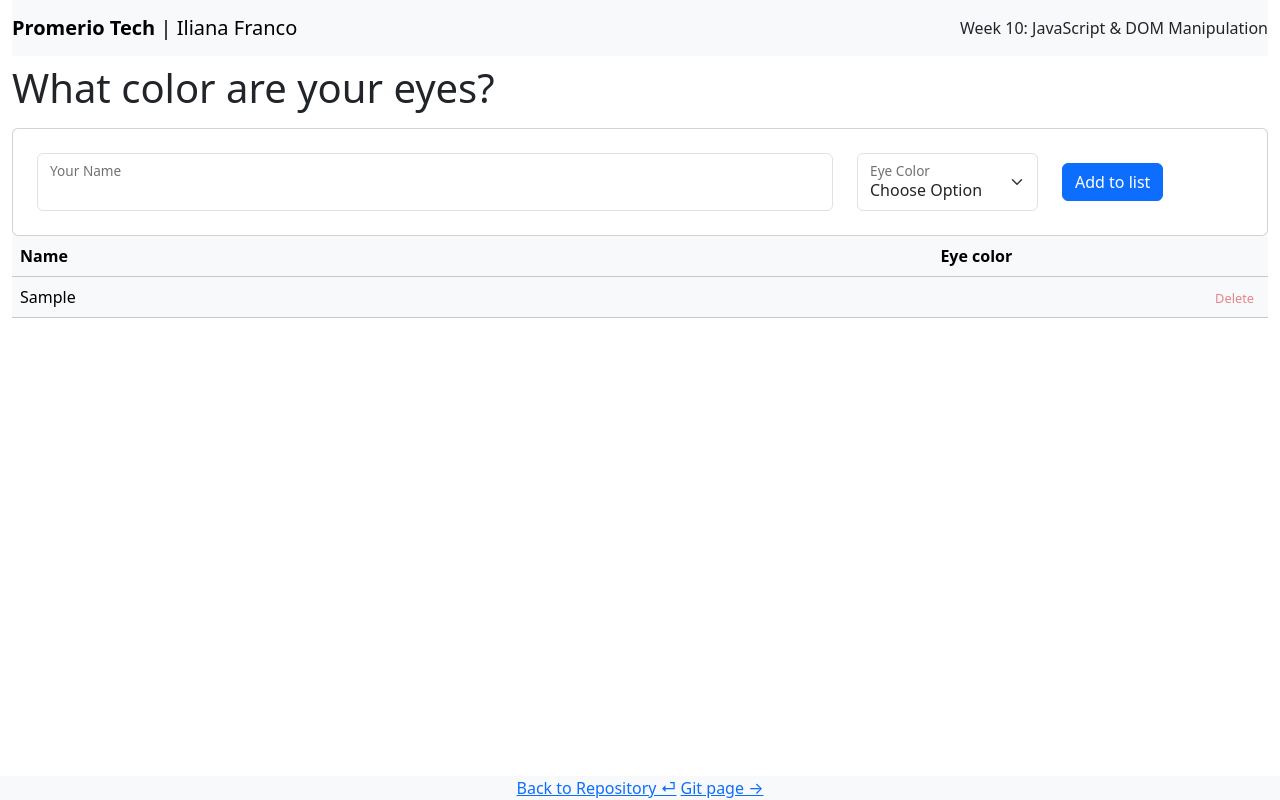
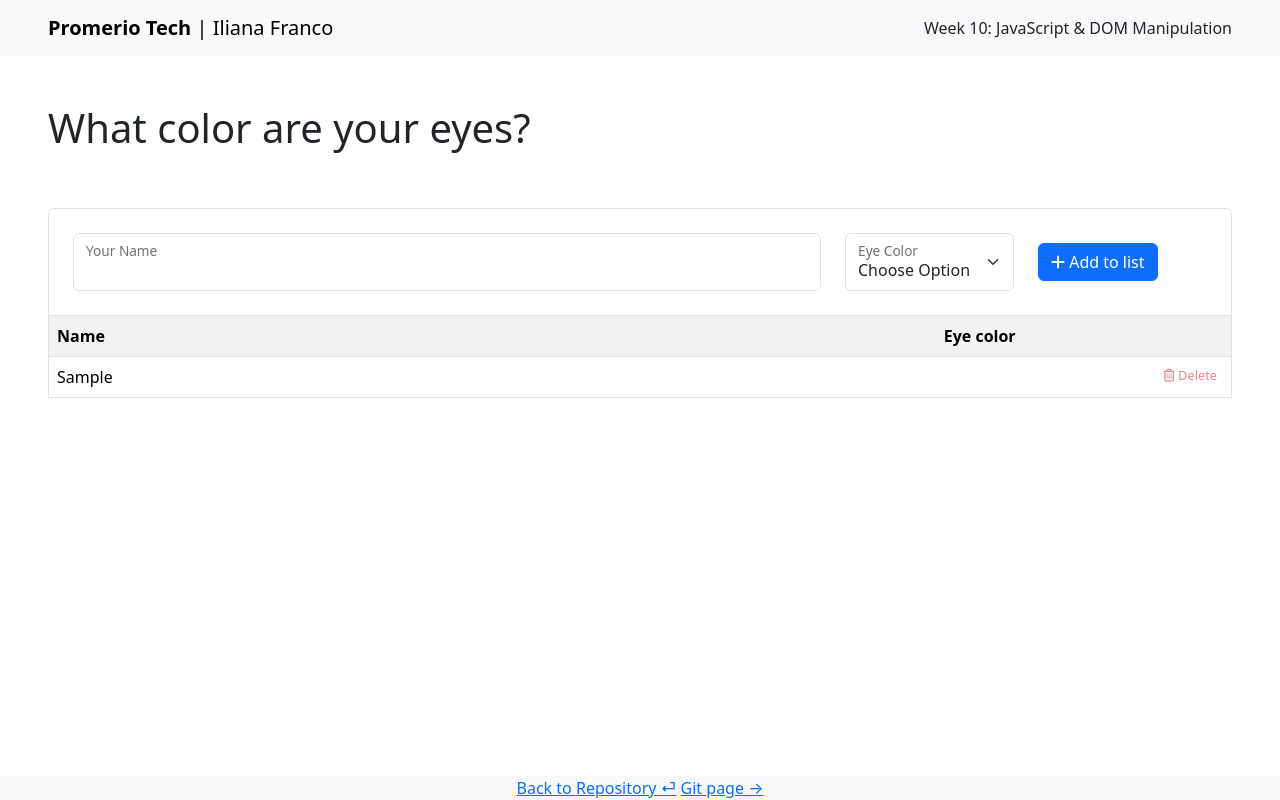
Before and after one commit to illzie/week-10, a website: page index.html in a window 1280 px wide. Both pictures are taken after typing "Sample" into the empty fields and a click on the button "Add to list". Drawn offline with nearby package versions, Linux system fonts and the light colour scheme.

Commit message:
Updated CSS to style delete button properly Updated JS to start w/ validation script Updated HTML to fix bootstrap styling

```diff
--- a/custom.css
+++ b/custom.css
@@ -19,6 +19,18 @@ main {
     opacity: 1;
 }
 
-table tr td:nth-child(3) {
-    width: 5ch;
+.form {
+    position: relative;
 }
+
+td:has(.fa-trash-o) {
+    display: flex;
+    justify-content: flex-end;
+    border: none;
+}
+
+.validation-message {
+    position: absolute;
+    height: 1.5rem;
+    font-size: 0.7rem;
+}
--- a/eyecolor.js
+++ b/eyecolor.js
@@ -19,7 +19,7 @@ function deleteBtn(id) {
     let btn = document.createElement('button');
     btn.className = 'button-as-link text-danger';
     btn.id = id;
-    btn.innerHTML = 'Delete';
+    btn.innerHTML = '<i class="fa fa-trash-o" aria-hidden="true"></i> Delete';
     btn.onclick = () => {
         console.log(`Deleting row item-${id}`);
         let deletedRow = document.getElementById(`item-${id}`);
--- a/index.html
+++ b/index.html
@@ -5,17 +5,18 @@
     <meta name="viewport" content="width=device-width, initial-scale=1.0" />
     <link rel="stylesheet" href="/node_modules/bootstrap/dist/css/bootstrap.css">
     <link rel="stylesheet" href="custom.css">
+    <script src="https://kit.fontawesome.com/7ab2b2d914.js" crossorigin="anonymous"></script>
     <title>Promerio Tech | Week 10</title>
   </head>
   <body>
-    <header class="container-fluid">
-      <nav class="navbar navbar-expand-lg bg-body-tertiary d-flex justify-content-between">
+    <header>
+      <nav class="px-5 navbar navbar-expand-lg bg-body-tertiary d-flex justify-content-between">
         <span class="navbar-brand"><strong class="txt-clr-primary">Promerio Tech </strong>| Iliana Franco</span><span>Week 10: JavaScript & DOM Manipulation</span>
       </nav>
-      <h1 class="py-2">What color are your eyes?</h1>
+      <h1 class="p-5">What color are your eyes?</h1>
     </header>
-    <main class="container-fluid ">
-      <div class="card p-4">
+    <main class="container-fluid px-5">
+      <div class="form border rounded-top p-4">
         <div class="row  d-flex align-items-center">
           <div class="col-sm-8">
             <div class="form-floating">
@@ -39,15 +40,16 @@
             </div>
           </div>
           <div class="col-sm">
-          <button type="submit" class="btn btn-primary" id="addToTable"> Add  to list</button>
+          <button type="submit" class="btn btn-primary" id="addToTable"><i class="fa fa-plus" aria-hidden="true"></i> Add  to list</button>
         </div>
         </div>
-
+        <div class=" p-1 text-danger validation-message">
+        </div>
       </div>
-      <table id="eyeColorTable" class="table table-light table-stripe">
+      <table id="eyeColorTable" class="table table-striped border border-top-0 rounded-bottom ">
           <tr>
             <th>Name</th>
-            <th colspan="2">Eye color</th>
+            <th class="w-25" colspan="2">Eye color</th>
           </tr>
         </table>
     </main>
```
